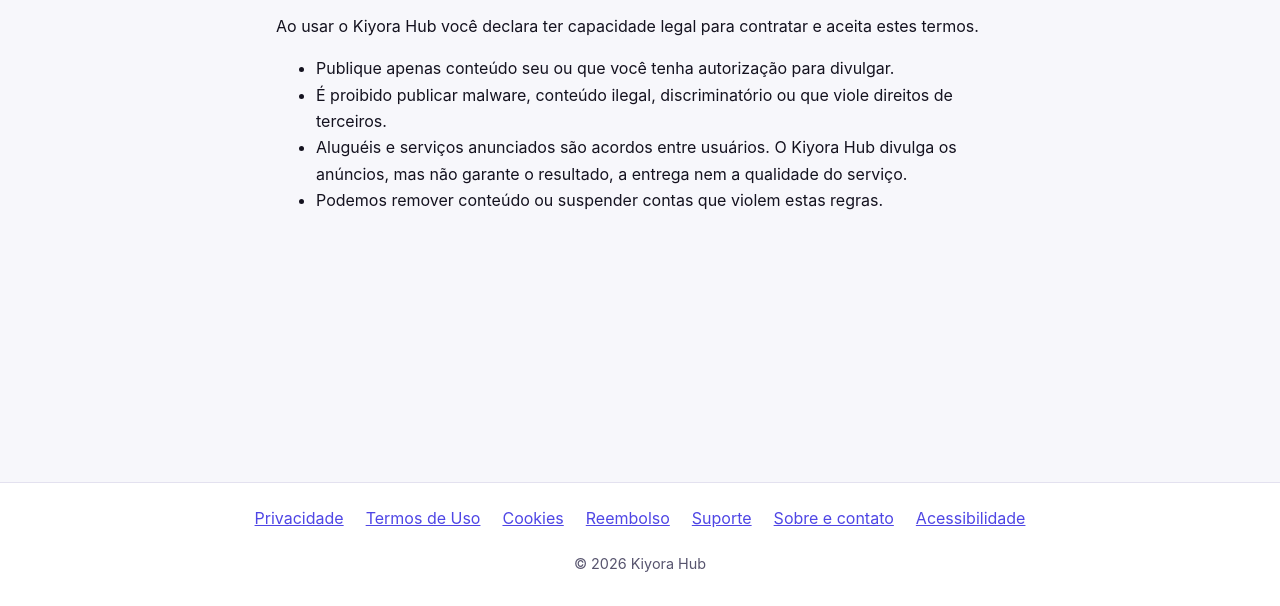
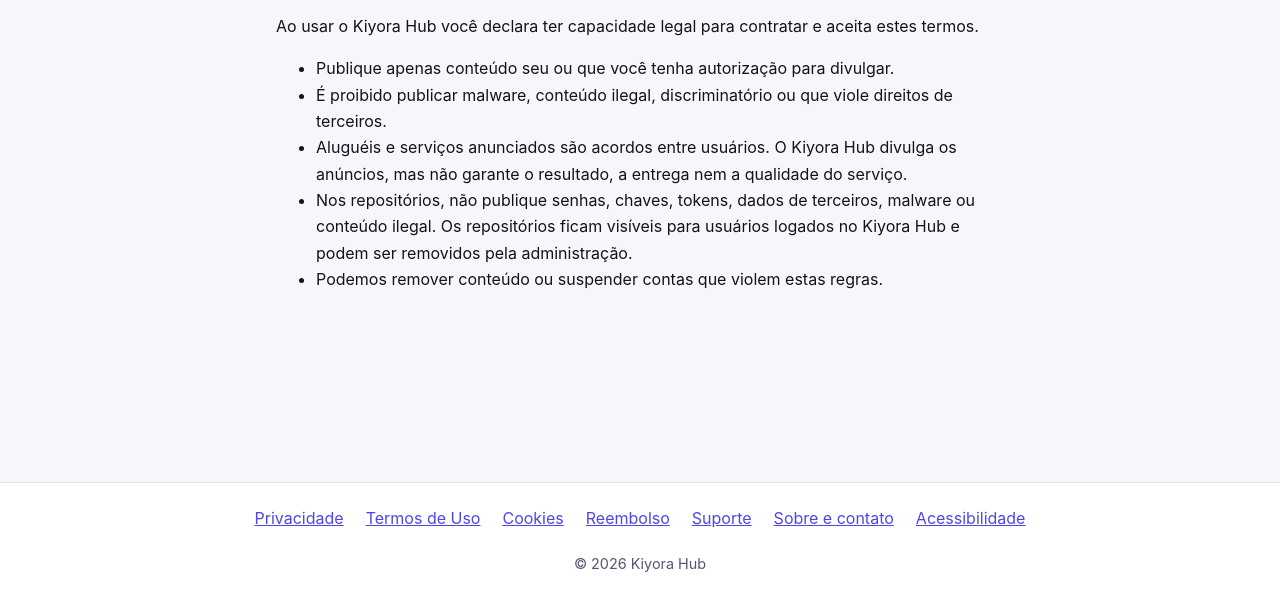
Before and after one commit to GZEE-SCRIPTS-DEV/Kiyora-Hub, a plain HTML site: page termos.html in a window 1280 px wide. Shown: the part 194-800 px from the top of the page. Drawn offline with Linux system fonts and the light colour scheme.

Commit message:
Update termos.html

```diff
--- a/termos.html
+++ b/termos.html
@@ -13,6 +13,6 @@ main{flex:1;width:100%;max-width:760px;margin:0 auto;padding:24px 16px 40px}h1{f
 footer{border-top:1px solid var(--bd);background:var(--card);padding:16px;text-align:center}footer div{display:flex;flex-wrap:wrap;gap:4px 14px;justify-content:center}footer a{padding:6px 4px}</style></head>
 <body><a class="skip" href="#c">Pular para o conteúdo</a>
 <header><img src="favicon-32x32.png" alt="" width="28" height="28"><strong>Kiyora Hub</strong><a class="b" href="index.html">Voltar ao site</a></header>
-<main id="c"><h1>Termos de Uso</h1><p class="mut">Última atualização: 10 de novembro de 2026.</p><p>Ao usar o Kiyora Hub você declara ter capacidade legal para contratar e aceita estes termos.</p><ul><li>Publique apenas conteúdo seu ou que você tenha autorização para divulgar.</li><li>É proibido publicar malware, conteúdo ilegal, discriminatório ou que viole direitos de terceiros.</li><li>Aluguéis e serviços anunciados são acordos entre usuários. O Kiyora Hub divulga os anúncios, mas não garante o resultado, a entrega nem a qualidade do serviço.</li><li>Podemos remover conteúdo ou suspender contas que violem estas regras.</li></ul></main>
+<main id="c"><h1>Termos de Uso</h1><p class="mut">Última atualização: 10 de novembro de 2026.</p><p>Ao usar o Kiyora Hub você declara ter capacidade legal para contratar e aceita estes termos.</p><ul><li>Publique apenas conteúdo seu ou que você tenha autorização para divulgar.</li><li>É proibido publicar malware, conteúdo ilegal, discriminatório ou que viole direitos de terceiros.</li><li>Aluguéis e serviços anunciados são acordos entre usuários. O Kiyora Hub divulga os anúncios, mas não garante o resultado, a entrega nem a qualidade do serviço.</li><li>Nos repositórios, não publique senhas, chaves, tokens, dados de terceiros, malware ou conteúdo ilegal. Os repositórios ficam visíveis para usuários logados no Kiyora Hub e podem ser removidos pela administração.</li><li>Podemos remover conteúdo ou suspender contas que violem estas regras.</li></ul></main>
 <footer><div role="navigation" aria-label="Links do rodapé"><a href="privacidade.html">Privacidade</a><a href="termos.html">Termos de Uso</a><a href="cookies.html">Cookies</a><a href="reembolso.html">Reembolso</a><a href="suporte.html">Suporte</a><a href="sobre.html">Sobre e contato</a><a href="acessibilidade.html">Acessibilidade</a></div><p class="mut">© <span id="y">2026</span> Kiyora Hub</p></footer>
 <script>document.getElementById("y").textContent=new Date().getFullYear()</script></body></html>
```
